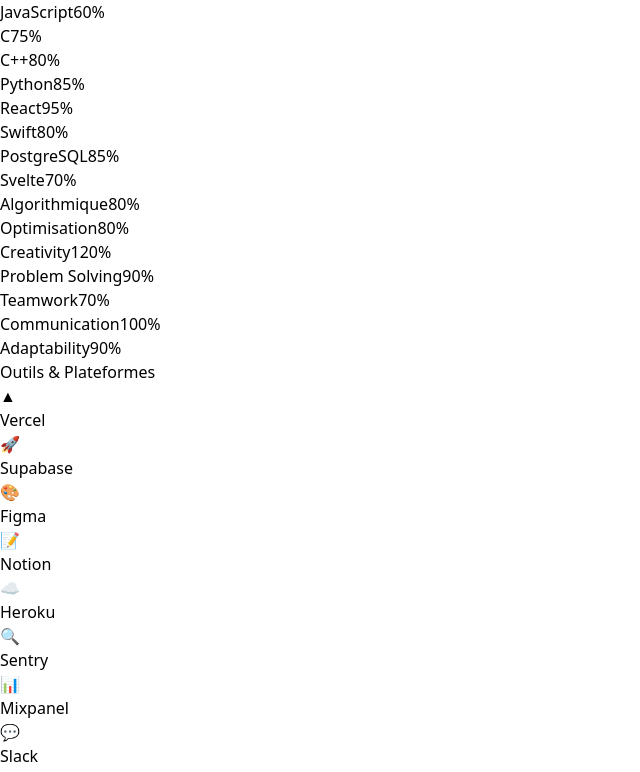
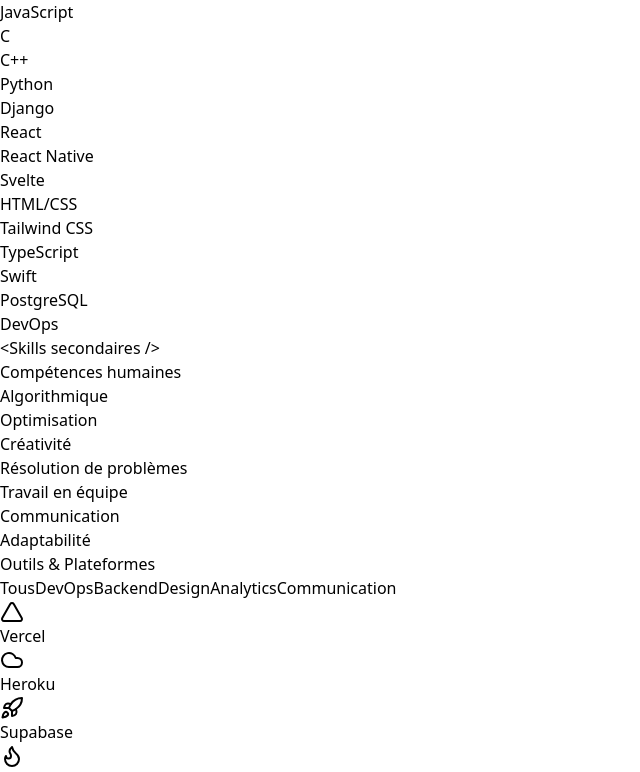
Before and after one commit to Krokmouuu/Portfolio-website, a React (Vite) app: page / in a window 1280 px wide. Shown: the part 3046-3818 px from the top of the page, without its empty margins (0-640 px from the left). Built offline with nearby package versions, Linux system fonts and the light colour scheme.

Commit message:
improved

```diff
--- a/src/components/About.tsx
+++ b/src/components/About.tsx
@@ -1,5 +1,5 @@
 import { motion } from "motion/react";
-import { ImageWithFallback } from "./figma/ImageWithFallback";
+import { ImageWithFallback } from "./fallback/ImageWithFallback";
 import { Terminal, Zap, Trophy } from "lucide-react";
 const japanImage = "/assets/image.png";
 
@@ -56,7 +56,8 @@
               <span className="text-lime-400">const</span> developer = {"{"}{" "}
               <br />
               <span className="ml-4 text-cyan-400">name:</span>{" "}
-              <span className="text-fuchsia-400">&quot;Leroy Benoit&quot;</span>,<br />
+              <span className="text-fuchsia-400">&quot;Leroy Benoit&quot;</span>
+              ,<br />
               <span className="ml-4 text-cyan-400">passion:</span>{" "}
               <span className="text-fuchsia-400">&quot;code&quot;</span>,<br />
               <span className="ml-4 text-cyan-400">mission:</span>{" "}
@@ -65,7 +66,6 @@
               <span className="ml-4 text-cyan-400">goal:</span>{" "}
               <span className="text-fuchsia-400">&quot;excellence&quot;</span>
               <br />
-
               {"}"};
             </p>
             <p className="text-white/60 mb-6 leading-relaxed">
--- a/src/components/Experience.tsx
+++ b/src/components/Experience.tsx
@@ -1,6 +1,6 @@
 import { motion } from "motion/react";
 import { Calendar, MapPin } from "lucide-react";
-import { ImageWithFallback } from "./figma/ImageWithFallback";
+import { ImageWithFallback } from "./fallback/ImageWithFallback";
 
 const experiences = [
   {
@@ -57,7 +57,7 @@
       "Sentry",
       "Heroku",
       "PostgresSQL",
-      "figma",
+      "Figma",
       "Intelligence Artificielle",
     ],
   },
@@ -159,7 +159,7 @@
               initial={{ opacity: 0, y: 50 }}
               whileInView={{ opacity: 1, y: 0 }}
               viewport={{ once: true }}
-              transition={{ duration: 0.8, delay: index * 0.2 }}
+              transition={{ duration: 0.8 }}
               className={`relative mb-20 md:mb-32 ${
                 index % 2 === 0 ? "md:pr-1/2" : "md:pl-1/2 md:ml-auto"
               } md:w-1/2`}
@@ -193,9 +193,11 @@
                       className="w-full h-full object-cover group-hover:scale-110 transition-transform duration-500"
                       style={
                         exp.company === "Arc Cycle"
-                          ? { objectPosition: "center 55%" }
+                          ? { objectPosition: "center 57%" }
                           : exp.title === "Joueur professionnel de jeu vidéo"
                           ? { objectPosition: "center 55%" }
+                          : exp.company === "MNGRS.AI"
+                          ? { objectPosition: "center 65%" }
                           : undefined
                       }
                     />
--- a/src/components/Projects.tsx
+++ b/src/components/Projects.tsx
@@ -1,6 +1,6 @@
 import { motion } from "motion/react";
-import { ExternalLink, Github, Star } from "lucide-react";
-import { ImageWithFallback } from "./figma/ImageWithFallback";
+import { Apple, ExternalLink, Github, Star } from "lucide-react";
+import { ImageWithFallback } from "./fallback/ImageWithFallback";
 
 const projects = [
   {
@@ -22,6 +22,8 @@
     featured: true,
     github: "https://github.com/Krokmouuu/ArcCycle-Frontend",
     live: "https://arc-cycle.app/",
+    apple:
+      "https://apps.apple.com/us/app/arc-cycle-build-discipline/id6755734026",
   },
   {
     title: "L'inattendu",
@@ -46,9 +48,22 @@
   {
     title: "Apprendre",
     description:
-      "J'adore apprendre : j'ai testé la data analyse, des jeux 2D, 3D, et tout ce qui me tombe sous la main. Fouillez mon GitHub, même si 90 % de mes projets sont en privé ou sous licence, il reste quelques pépites de mes débuts à explorer.",
-    image:"assets/wallpaper2.jpeg",
-    tags: ["C", "C++", "JavaScript", "HTML", "CSS", "Typescript", "React", "Assembleur", "Cybersecurity", "Data Analysis", "Game Development", "Web Development"],
+      "J'adore apprendre : j'ai testé la data analyse, des jeux 2D, 3D, des arbres binaires, des algorithmes de tri et tout ce qui me tombe sous la main. Fouillez mon GitHub, même si 90 % de mes projets sont en privé ou sous licence, il reste quelques pépites de mes débuts à explorer.",
+    image: "assets/wallpaper2.jpeg",
+    tags: [
+      "C",
+      "C++",
+      "JavaScript",
+      "HTML",
+      "CSS",
+      "Typescript",
+      "React",
+      "Assembleur",
+      "Cybersecurity",
+      "Data Analysis",
+      "Game Development",
+      "Web Development",
+    ],
     featured: false,
     github: "https://github.com/Krokmouuu",
     live: "#",
@@ -149,6 +164,18 @@
                     >
                       <ExternalLink size={24} />
                     </motion.a>
+                    {project.title === "Arc Cycle" && (
+                      <motion.a
+                        href={project.apple}
+                        target="_blank"
+                        rel="noopener noreferrer"
+                        whileHover={{ scale: 1.1 }}
+                        whileTap={{ scale: 0.9 }}
+                        className="p-4 rounded-full bg-black/80 backdrop-blur-sm border border-lime-400/50 text-lime-400 hover:text-lime-300 transition-colors"
+                      >
+                        <Apple size={24} />
+                      </motion.a>
+                    )}
                   </div>
                 </div>
 
--- a/src/components/Services.tsx
+++ b/src/components/Services.tsx
@@ -1,5 +1,5 @@
 import { motion } from "motion/react";
-import { ImageWithFallback } from "./figma/ImageWithFallback";
+import { ImageWithFallback } from "./fallback/ImageWithFallback";
 import { Code, Smartphone, Cloud, Palette, Database, Zap } from "lucide-react";
 
 const services = [
@@ -77,12 +77,12 @@
         </motion.div>
 
         <div className="grid md:grid-cols-2 lg:grid-cols-3 gap-6">
-          {services.map((service, index) => (
+          {services.map((service) => (
             <motion.div
               key={service.title}
               initial={{ opacity: 0, y: 30 }}
               whileInView={{ opacity: 1, y: 0 }}
-              transition={{ delay: index * 0.1, duration: 0.6 }}
+              transition={{ duration: 0.6 }}
               viewport={{ once: true }}
               whileHover={{ y: -10 }}
               className="relative group"
--- a/src/components/Skills.tsx
+++ b/src/components/Skills.tsx
@@ -1,39 +1,146 @@
-import { motion } from "motion/react";
+import { motion, AnimatePresence } from "motion/react";
+import {
+  Triangle,
+  Rocket,
+  Figma,
+  FileText,
+  Cloud,
+  Search,
+  BarChart3,
+  MessageSquare,
+  MessageCircle,
+  Users,
+  PieChart,
+  Flame,
+} from "lucide-react";
+import { useState } from "react";
 
-const skillsData = [
-  { name: "JavaScript", level: 60, color: "from-amber-400 to-orange-500" },
-  { name: "C", level: 75, color: "from-emerald-400 to-green-600" },
-  { name: "C++", level: 80, color: "from-cyan-400 to-sky-500" },
-  { name: "Python", level: 85, color: "from-blue-400 to-indigo-500" },
-  { name: "React", level: 95, color: "from-teal-400 to-cyan-500" },
-  { name: "Swift", level: 80, color: "from-rose-400 to-pink-500" },
-  { name: "PostgreSQL", level: 85, color: "from-sky-400 to-blue-500" },
-  { name: "Svelte", level: 70, color: "from-amber-300 to-orange-500" },
-  { name: "Algorithmique", level: 80, color: "from-fuchsia-400 to-purple-500" },
-  { name: "Optimisation", level: 80, color: "from-lime-400 to-emerald-500" },
-  { name: "Creativity", level: 120, color: "from-pink-400 to-rose-500" },
-  {
-    name: "Problem Solving",
-    level: 90,
-    color: "from-indigo-400 to-purple-500",
-  },
-  { name: "Teamwork", level: 70, color: "from-green-300 to-emerald-500" },
-  { name: "Communication", level: 100, color: "from-cyan-300 to-blue-500" },
-  { name: "Adaptability", level: 90, color: "from-purple-300 to-fuchsia-500" },
+const primarySkillsData = [
+  { name: "JavaScript", color: "from-amber-400 to-orange-500" },
+  { name: "C", color: "from-emerald-400 to-green-600" },
+  { name: "C++", color: "from-cyan-400 to-sky-500" },
+  { name: "Python", color: "from-blue-400 to-indigo-500" },
+  { name: "Django", color: "from-green-400 to-lime-500" },
+  { name: "React", color: "from-teal-400 to-cyan-500" },
+  { name: "React Native", color: "from-teal-300 to-cyan-400" },
+  { name: "Svelte", color: "from-amber-300 to-orange-500" },
+  { name: "HTML/CSS", color: "from-red-400 to-orange-500" },
+  { name: "Tailwind CSS", color: "from-cyan-400 to-sky-500" },
+  { name: "TypeScript", color: "from-blue-400 to-indigo-500" },
+  { name: "Swift", color: "from-rose-400 to-pink-500" },
+  { name: "PostgreSQL", color: "from-sky-400 to-blue-500" },
+  { name: "DevOps", color: "from-lime-400 to-emerald-500" },
 ];
 
-const tools = [
-  { name: "Vercel", icon: "▲" },
-  { name: "Supabase", icon: "🚀" },
-  { name: "Figma", icon: "🎨" },
-  { name: "Notion", icon: "📝" },
-  { name: "Heroku", icon: "☁️" },
-  { name: "Sentry", icon: "🔍" },
-  { name: "Mixpanel", icon: "📊" },
-  { name: "Slack", icon: "💬" },
+const secondarySkills = [
+  { name: "Algorithmique", color: "from-fuchsia-300 to-purple-400" },
+  { name: "Optimisation", color: "from-lime-300 to-emerald-400" },
+  { name: "Créativité", color: "from-pink-300 to-rose-400" },
+  { name: "Résolution de problèmes", color: "from-indigo-300 to-purple-400" },
+  { name: "Travail en équipe", color: "from-green-200 to-emerald-400" },
+  { name: "Communication", color: "from-cyan-200 to-blue-400" },
+  { name: "Adaptabilité", color: "from-purple-200 to-fuchsia-400" },
+];
+
+const toolCategories = [
+  {
+    category: "DevOps",
+    color: "from-lime-400 to-cyan-500",
+    tools: [
+      { name: "Vercel", icon: Triangle, color: "from-lime-400 to-cyan-500" },
+      { name: "Heroku", icon: Cloud, color: "from-violet-400 to-purple-500" },
+    ],
+  },
+  {
+    category: "Backend",
+    color: "from-emerald-400 to-green-500",
+    tools: [
+      {
+        name: "Supabase",
+        icon: Rocket,
+        color: "from-emerald-400 to-green-500",
+      },
+      {
+        name: "Firebase",
+        icon: Flame,
+        color: "from-[#FFCA28] to-[#FFA000]",
+      },
+    ],
+  },
+  {
+    category: "Design",
+    color: "from-pink-400 to-rose-500",
+    tools: [{ name: "Figma", icon: Figma, color: "from-pink-400 to-rose-500" }],
+  },
+  {
+    category: "Analytics",
+    color: "from-blue-400 to-cyan-500",
+    tools: [
+      {
+        name: "Mixpanel",
+        icon: BarChart3,
+        color: "from-[#8358FF] to-[#6F4CF4]",
+      },
+      {
+        name: "Sentry",
+        icon: Search,
+        color: "from-[#FF2D20] to-[#C51612]",
+      },
+      {
+        name: "RevenueCat",
+        icon: PieChart,
+        color: "from-[#6A2FF9] to-[#A566FF]",
+      },
+    ],
+  },
+  {
+    category: "Communication",
+    color: "from-fuchsia-400 to-pink-500",
+    tools: [
+      {
+        name: "Slack",
+        icon: MessageSquare,
+        color: "from-fuchsia-400 to-pink-500",
+      },
+      {
+        name: "Notion",
+        icon: FileText,
+        color: "from-slate-400 to-gray-500",
+      },
+      {
+        name: "Discord",
+        icon: MessageCircle,
+        color: "from-[#5865F2] to-[#4752C4]",
+      },
+      {
+        name: "Teams",
+        icon: Users,
+        color: "from-[#464EB8] to-[#3A3F9F]",
+      },
+    ],
+  },
+];
+
+const allTools = toolCategories.flatMap((c) => c.tools);
+
+const allCategories = [
+  {
+    category: "Tous",
+    color: "from-lime-400 to-emerald-500",
+    tools: allTools,
+  },
+  ...toolCategories,
 ];
 
 export function Skills() {
+  const [selectedCategory, setSelectedCategory] = useState("Tous");
+
+  const currentTools =
+    selectedCategory === "Tous"
+      ? allTools
+      : toolCategories.find((cat) => cat.category === selectedCategory)
+          ?.tools || [];
+
   return (
     <section id="skills" className="py-20 px-4">
       <div className="max-w-6xl mx-auto">
@@ -56,69 +163,61 @@
           </p>
         </motion.div>
 
-        <div className="grid md:grid-cols-3 gap-6 mb-16">
-          {skillsData.map((skill, index) => (
+        <div className="flex flex-wrap gap-4 justify-center mb-16">
+          {primarySkillsData.map((skill) => (
             <motion.div
               key={skill.name}
               initial={{ opacity: 0, scale: 0.8 }}
               whileInView={{ opacity: 1, scale: 1 }}
-              transition={{ delay: index * 0.05, duration: 0.5 }}
+              transition={{ duration: 0.4 }}
               viewport={{ once: true }}
-              className="relative group"
+              whileHover={{ scale: 1.05, y: -2 }}
+              className="relative group cursor-pointer"
             >
               <div
-                className={`absolute -inset-0.5 bg-gradient-to-r ${skill.color} rounded-xl blur opacity-30 group-hover:opacity-100 transition duration-500`}
+                className={`absolute -inset-0.5 bg-gradient-to-r ${skill.color} rounded-lg blur opacity-40 group-hover:opacity-100 transition duration-300`}
               />
-              <div className="relative bg-black border border-lime-400/20 rounded-xl p-6">
-                <div className="flex items-center justify-between mb-4">
-                  <span className="text-white font-mono text-lg">
-                    {skill.name}
+              <div className="relative bg-black border border-white/10 rounded-lg px-6 py-3 group-hover:border-white/30 transition duration-300">
+                <span className="text-white font-mono">{skill.name}</span>
+              </div>
+            </motion.div>
+          ))}
+        </div>
+        <motion.div
+          initial={{ opacity: 0, y: 30 }}
+          whileInView={{ opacity: 1, y: 0 }}
+          transition={{ duration: 0.6 }}
+          viewport={{ once: true }}
+          className="text-center mb-16"
+        >
+          <h2 className="text-5xl md:text-7xl mb-6 font-mono">
+            <span className="text-lime-400">{"<"}</span>
+            <span className="bg-gradient-to-r from-lime-400 via-cyan-400 to-fuchsia-500 bg-clip-text text-transparent">
+              Skills secondaires
             </span>
-                  <span className="text-lime-400 font-mono">
-                    {skill.level}%
-                  </span>
-                </div>
-                <div className="h-2 bg-white/10 rounded-full overflow-hidden">
+            <span className="text-cyan-400">{" />"}</span>
+          </h2>
+          <p className="text-xl text-white/60 font-mono">
+            Compétences humaines
+          </p>
+        </motion.div>
+
+        <div className="flex flex-wrap gap-4 justify-center mb-16">
+          {secondarySkills.map((skill) => (
             <motion.div
-                    initial={{ width: 0 }}
-                    whileInView={{
-                      width: `${Math.min(skill.level, 100)}%`,
-                    }}
-                    transition={
-                      skill.level >= 100
-                        ? {
-                            width: { delay: index * 0.05 + 0.3, duration: 1 },
-                            backgroundPosition: {
-                              repeat: Infinity,
-                              repeatType: "mirror",
-                              duration: 4,
-                              ease: "linear",
-                            },
-                          }
-                        : { delay: index * 0.05 + 0.3, duration: 1 }
-                    }
+              key={skill.name}
+              initial={{ opacity: 0, scale: 0.8 }}
+              whileInView={{ opacity: 1, scale: 1 }}
+              transition={{ duration: 0.4 }}
               viewport={{ once: true }}
-                    className={`h-full ${
-                      skill.level >= 100
-                        ? ""
-                        : `bg-gradient-to-r ${skill.color}`
-                    }`}
-                    style={
-                      skill.level >= 100
-                        ? {
-                            background:
-                              "linear-gradient(90deg, #f97316, #eab308, #22c55e, #06b6d4, #8b5cf6, #ec4899, #f97316)",
-                            backgroundSize: "300% 100%",
-                          }
-                        : undefined
-                    }
-                    animate={
-                      skill.level >= 100
-                        ? { backgroundPosition: ["0% 50%", "200% 50%"] }
-                        : undefined
-                    }
+              whileHover={{ scale: 1.05, y: -2 }}
+              className="relative group cursor-pointer"
+            >
+              <div
+                className={`absolute -inset-0.5 bg-gradient-to-r ${skill.color} rounded-lg blur opacity-30 group-hover:opacity-70 transition duration-300`}
               />
-                </div>
+              <div className="relative bg-black border border-white/10 rounded-lg px-6 py-3 group-hover:border-white/30 transition duration-300">
+                <span className="text-white/80 font-mono">{skill.name}</span>
               </div>
             </motion.div>
           ))}
@@ -136,23 +235,53 @@
             <h3 className="text-3xl mb-8 text-center font-mono text-lime-400">
               Outils & Plateformes
             </h3>
-            <div className="grid grid-cols-2 md:grid-cols-4 gap-6">
-              {tools.map((tool, index) => (
+
+            <div className="flex flex-wrap gap-3 justify-center mb-8">
+              {allCategories.map((category) => (
+                <button
+                  key={category.category}
+                  onClick={() => setSelectedCategory(category.category)}
+                  className={`px-4 py-2 rounded-lg font-mono text-sm transition-all duration-300 ${
+                    selectedCategory === category.category
+                      ? "bg-lime-400/20 border border-lime-400 text-lime-400"
+                      : "bg-white/5 border border-white/10 text-white/60 hover:border-lime-400/40 hover:text-white/80"
+                  }`}
+                >
+                  {category.category}
+                </button>
+              ))}
+            </div>
+
+            <div className="flex flex-wrap gap-6 justify-center">
+              <AnimatePresence mode="wait">
+                {currentTools.map((tool) => {
+                  const Icon = tool.icon;
+                  return (
                     <motion.div
                       key={tool.name}
-                  initial={{ opacity: 0, y: 20 }}
-                  whileInView={{ opacity: 1, y: 0 }}
-                  transition={{ delay: index * 0.05, duration: 0.5 }}
-                  viewport={{ once: true }}
+                      initial={{ opacity: 0 }}
+                      animate={{ opacity: 1 }}
+                      exit={{ opacity: 0 }}
+                      transition={{
+                        duration: 0.4,
+                        ease: "easeOut",
+                      }}
                       whileHover={{ scale: 1.1, rotate: 5 }}
-                  className="bg-white/5 border border-lime-400/20 rounded-xl p-6 text-center hover:border-lime-400/60 transition-all duration-300 cursor-pointer"
+                      className="relative group cursor-pointer"
                     >
-                  <div className="text-4xl mb-2">{tool.icon}</div>
+                      <div
+                        className={`absolute -inset-0.5 bg-gradient-to-r ${tool.color} rounded-xl blur opacity-40 group-hover:opacity-100 transition duration-300`}
+                      />
+                      <div className="relative bg-black border border-white/10 rounded-xl p-6 text-center hover:border-white/30 transition duration-300 w-36">
+                        <Icon className="w-10 h-10 mx-auto mb-2 text-lime-400" />
                         <div className="text-white/80 font-mono text-sm">
                           {tool.name}
                         </div>
+                      </div>
                     </motion.div>
-              ))}
+                  );
+                })}
+              </AnimatePresence>
             </div>
           </div>
         </motion.div>
```
Also changed, not shown: src/Attributions.md (deleted, +0 -3 lines), src/components/Contact.tsx (+2 -14 lines), src/components/fallback/ImageWithFallback.tsx (renamed from src/components/figma/ImageWithFallback.tsx). Lines whose indentation alone changed are shown as unchanged.
